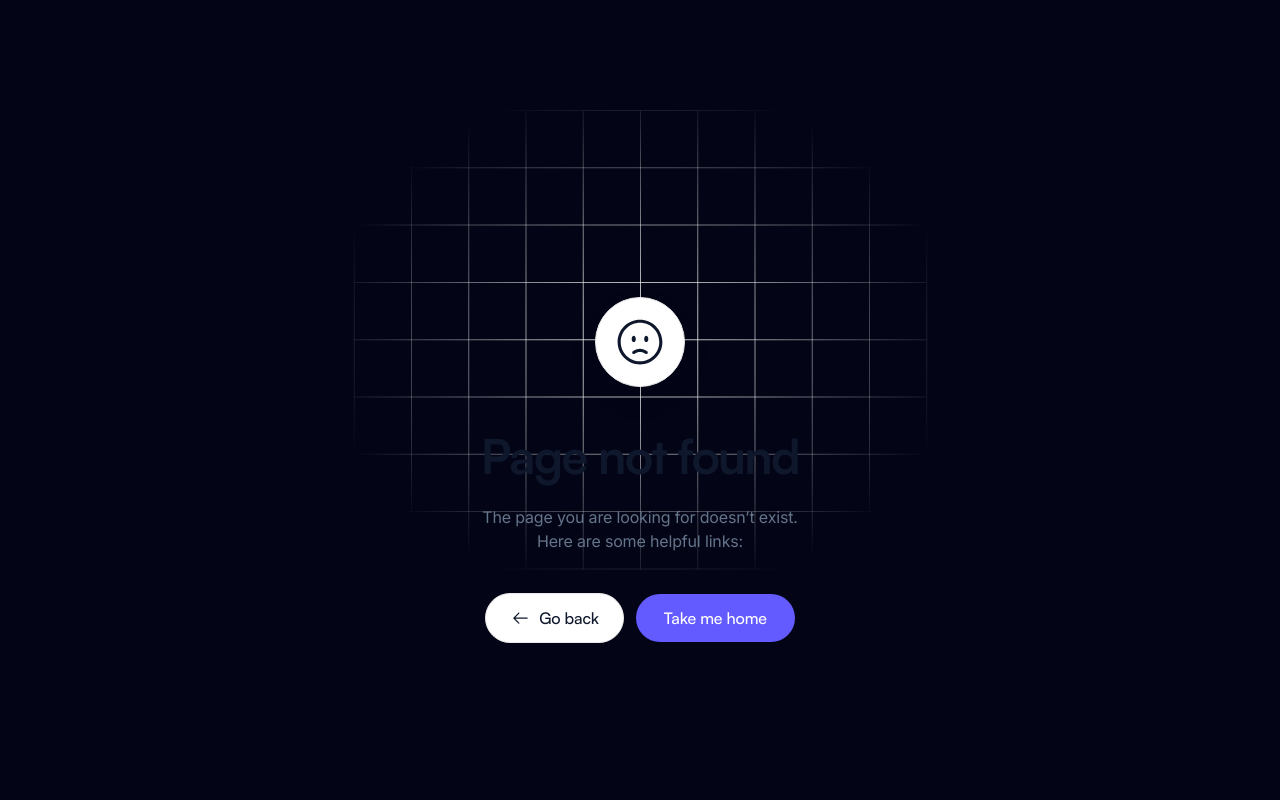
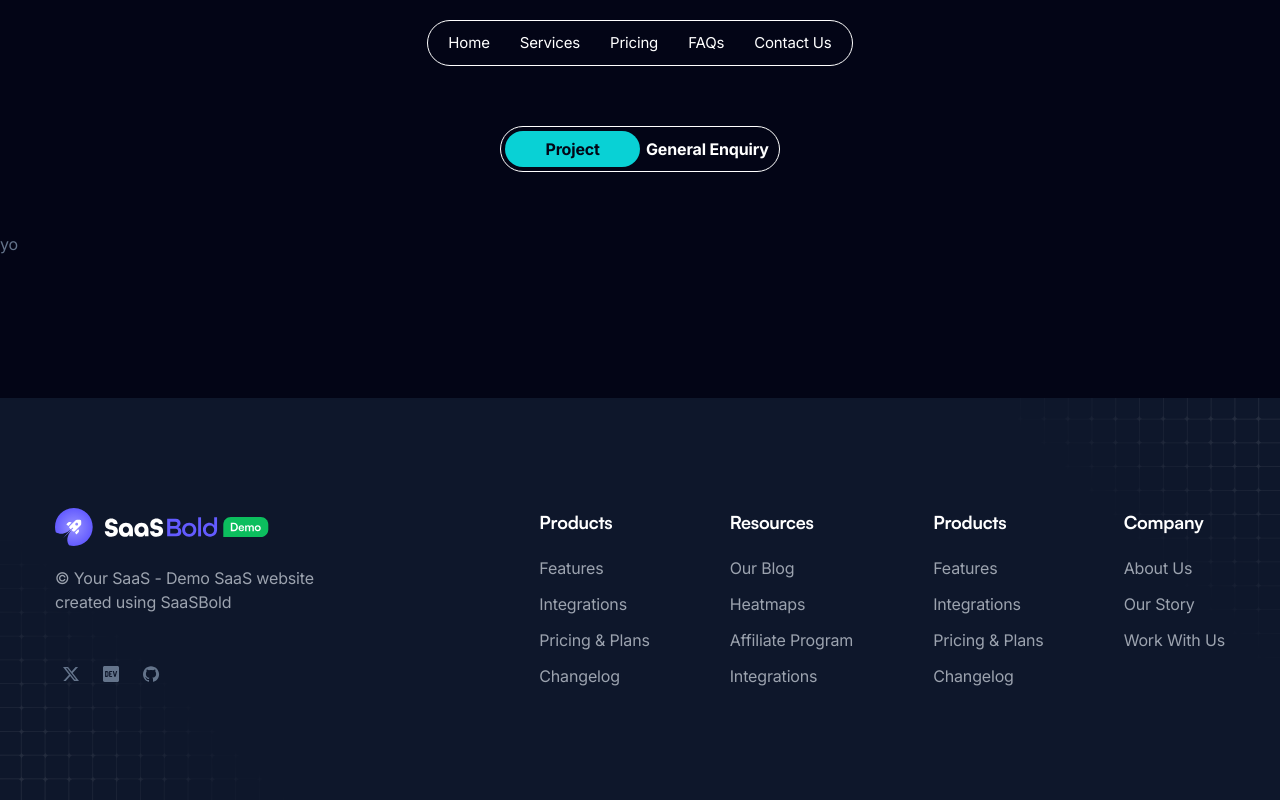
Before and after one commit to twigyy-dev/t-portfolio-maker, a Next.js app: page /contact-us in a window 1280 px wide. Before the commit this address had no page. Built offline with nearby package versions, Linux system fonts and the light colour scheme.

Commit message:
added colour variables and contact page

```diff
--- /dev/null
+++ b/src/app/(site)/contact-us/page.tsx
@@ -0,0 +1,26 @@
+import ContactForm from "@/components/Contact/ContactForm";
+import "@/app/sass/contactForm.scss"
+
+import React from "react";
+
+type Props = {};
+
+const ContactPage = (props: Props) => {
+  return (
+    <div className="container">
+      <div className="my-15">
+        <div className="border-rounded-white w-max mx-auto p-1">
+        <input type="checkbox" id="toggle" className="toggleCheckbox" />
+        <label htmlFor="toggle" className="toggleContainer  ">
+          <div>Project</div>
+          <div>General Enquiry</div>
+        </label>
+        </div>
+      </div>
+
+      <ContactForm />
+    </div>
+  );
+};
+
+export default ContactPage;
--- /dev/null
+++ b/src/app/sass/contactForm.scss
@@ -0,0 +1,51 @@
+@import './main.scss';
+
+.toggleContainer {
+   position: relative;
+   display: grid;
+   grid-template-columns: repeat(2, 1fr);
+   width: fit-content;
+//    border: 1px solid white;
+   border-radius: 20px;
+   background: transparent;
+   font-weight: bold;
+   color: $color-secondary;
+   cursor: pointer;
+ }
+ .toggleContainer::before {
+   content: '';
+   position: absolute;
+   width: 50%;
+   height: 100%;
+   left: 0%;
+   border-radius:20px;
+   background: $color-primary;
+   transition: all 0.3s;
+ }
+ .toggleCheckbox:checked + .toggleContainer::before {
+    left: 50%;
+ }
+ .toggleContainer div {
+   padding: 6px;
+   text-align: center;
+   z-index: 1;
+ }
+ .toggleCheckbox {
+   display: none;
+ }
+ .toggleCheckbox:checked + .toggleContainer div:first-child{
+   color: white;
+   transition: color 0.3s;
+ }
+ .toggleCheckbox:checked + .toggleContainer div:last-child{
+   color: $color-secondary;
+   transition: color 0.3s;
+ }
+ .toggleCheckbox + .toggleContainer div:first-child{
+   color: $color-secondary;
+   transition: color 0.3s;
+ }
+ .toggleCheckbox + .toggleContainer div:last-child{
+   color: white;
+   transition: color 0.3s;
+ }
--- /dev/null
+++ b/src/app/sass/main.scss
@@ -0,0 +1,11 @@
+$color-primary : #09D1D5;
+$color-secondary : #030516;
+
+.border{
+    &-rounded{
+        &-white{
+            border: 1px solid white;
+            border-radius: 50px;
+        }
+    }
+}
--- a/src/app/sass/navstyle.scss
+++ b/src/app/sass/navstyle.scss
@@ -3,16 +3,11 @@
    justify-content: center;
    padding-top: 20px;
     &-child{
-
         display: flex;
-        padding: 10px;
+        padding: 10px 20px;
         gap: 30px;
-        border-color: white;
-        border-width: 1px;
-        border-radius: 10px;
-        width: 25%;
+        width: max-content;
         justify-content: center;
-
     }
     &-h1{
         color: white;
--- /dev/null
+++ b/src/components/Contact/ContactForm.tsx
@@ -0,0 +1,13 @@
+import React from 'react'
+
+type Props = {}
+
+const ContactForm = (props: Props) => {
+  return (
+    <div>
+        yo
+    </div>
+)
+}
+
+export default ContactForm
--- a/src/components/Header/Navbar.tsx
+++ b/src/components/Header/Navbar.tsx
@@ -5,13 +5,13 @@ const Navbar = () => {
   return (
     <div className='nav'>
 
-    <div className='nav-child '>
-        <h1 className='nav-h1'>Home</h1>
-        <h1 className='nav-h1'>Services</h1>
-        <h1 className='nav-h1'>Pricing</h1>
-        <h1 className='nav-h1'>FAQs</h1>
-        <h1 className='nav-h1'>Contact Us</h1>
-    </div>
+    <ul className='nav-child border-rounded-white'>
+        <li><h1 className='nav-h1'>Home</h1></li>
+        <li><h1 className='nav-h1'>Services</h1> </li>
+        <li><h1 className='nav-h1'>Pricing</h1></li>
+        <li><h1 className='nav-h1'>FAQs</h1> </li>
+        <li><h1 className='nav-h1'>Contact Us</h1> </li>
+    </ul>
     </div>
   )
 }
--- a/tailwind.config.ts
+++ b/tailwind.config.ts
@@ -29,35 +29,6 @@ const config: Config = {
 			...defaultTheme.screens,
 		},
 		extend: {
-			// colors: {
-			// 	current: "currentColor",
-			// 	transparent: "transparent",
-			// 	white: "#FFFFFF",
-			// 	black: "#0E172B",
-			// 	body: "#64748B",
-			// 	stroke: "#E8E8E8",
-			// 	primary: {
-			// 		DEFAULT: "#573CFF",
-			// 		dark: "#3E22E9",
-			// 	},
-			// 	dark: {
-			// 		DEFAULT: "#1C274C",
-			// 		2: "#495270",
-			// 		3: "#606882",
-			// 		4: "#8D93A5",
-			// 		5: "#BBBEC9",
-			// 	},
-			// 	gray: {
-			// 		DEFAULT: "#F3F5F6",
-			// 		1: "#F9FAFB",
-			// 		2: "#F3F4F6",
-			// 		3: "#E5E7EB",
-			// 		4: "#D1D5DB",
-			// 		5: "#9CA3AF",
-			// 		6: "#6B7280",
-			// 		7: "#374151",
-			// 	},
-			// },
 
 			colors: {
 				current: "currentColor",
@@ -70,8 +41,8 @@ const config: Config = {
 					dark: "#394152",
 				},
 				primary: {
-					DEFAULT: "#635BFF",
-					dark: "#3E22E9",
+					DEFAULT: "#09D1D5",
+					dark: "#09D1D5",
 				},
 				dark: {
 					DEFAULT: "#1C274C",
```
